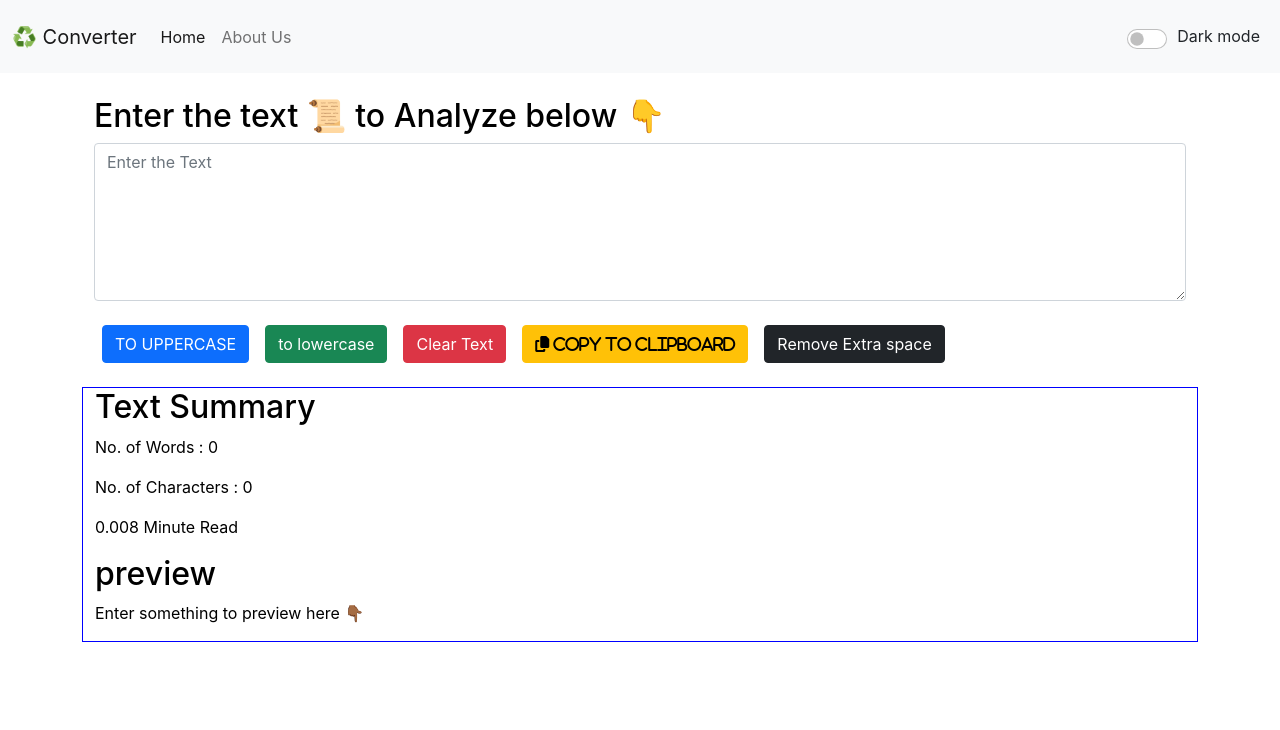
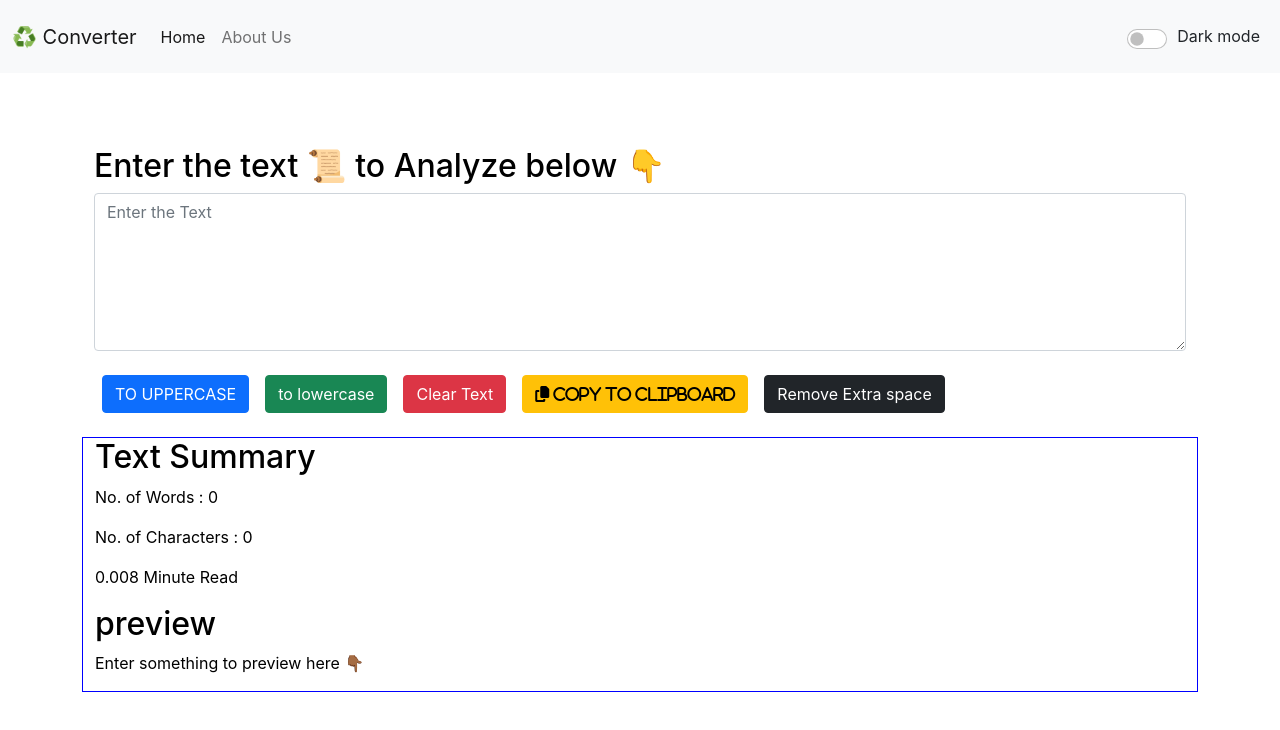
Before and after one commit to shubhamkumar5051/Convert-Case, a React (Create React App) app: page / in a window 1280 px wide. Shown: the top 730 px of the page. Built offline with nearby package versions, Linux system fonts and the light colour scheme.

Commit message:
fix style of alert component

```diff
--- a/src/components/Alert.js
+++ b/src/components/Alert.js
@@ -6,10 +6,10 @@ export default function Alert(props) {
     return lower.charAt(0).toUpperCase() + lower.slice(1);
   };
   return (
-    props.alert && (
-      <>
+    <div style={{ height: `50px` }}>
+      {props.alert && (
         <div
-          className={`alert alert-${props.alert.type} alert-dismissible fade show`}
+          className={`alert alert-${props.alert.type} alert-dismissible fade show `}
           role="alert"
         >
           <strong>✔️ {capitalize(props.alert.type)} </strong>
@@ -21,7 +21,7 @@ export default function Alert(props) {
             aria-label="Close"
           ></button>
         </div>
-      </>
-    )
+      )}
+    </div>
   );
 }
--- a/src/components/Navbar.js
+++ b/src/components/Navbar.js
@@ -29,7 +29,7 @@ export default function navbar(props) {
               </a>
             </li>
             <li className="nav-item">
-              <a className="nav-link" href="/">
+              <a className="nav-link" href="/AboutUs.js">
                 About Us
               </a>
             </li>
```
